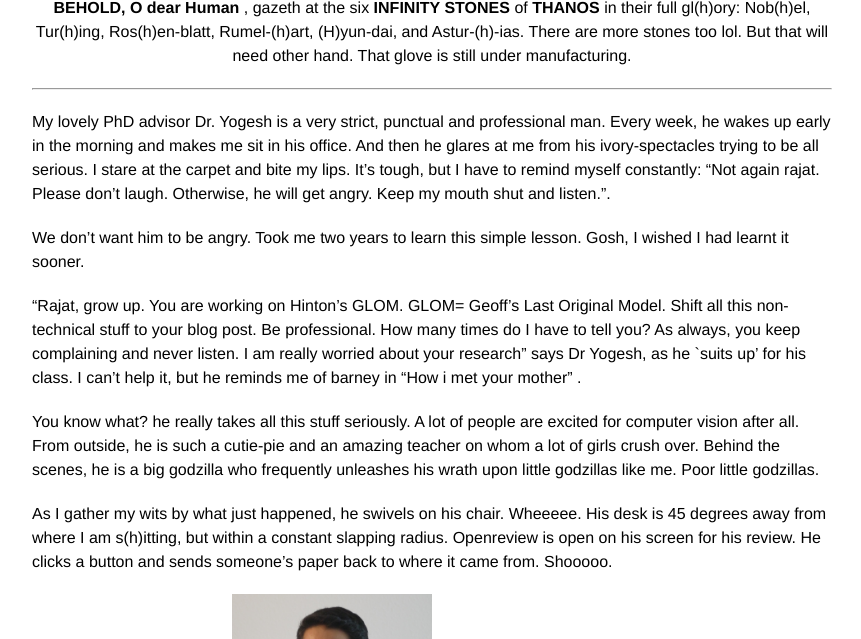
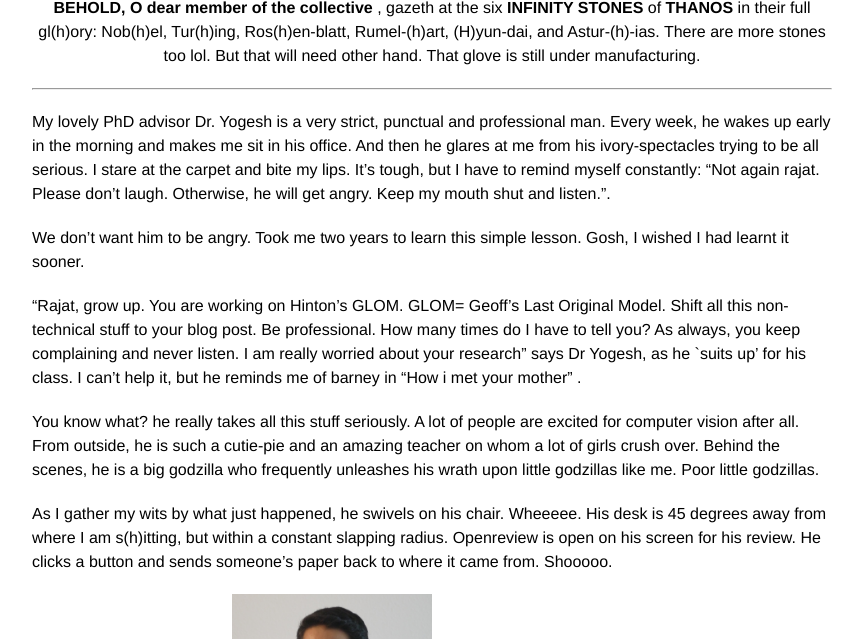
Before and after one commit to rajatmodi62/rajatmodi62.github.io, a Jekyll site: the page built from _posts/2024-10-26-hinton_apm.md, in a window 1280 px wide and 900 px high, scrolled down 2529 px, cut to the strip 261-900 px from the top of the window. Shown: the whole strip, without its empty margins (208-1069 px from the left). Built offline with Jekyll 4.4.1, drawn with Linux system fonts in a browser that asks for light colours; comment, search, counter and statistics services are not loaded.

Commit message:
soft link blog

```diff
--- a/_posts/2024-10-26-hinton_apm.md
+++ b/_posts/2024-10-26-hinton_apm.md
@@ -62,7 +62,7 @@ p.s. We have members from <b>(H)-Uber/s too</b>(cc Rosanne Liu, Jason Yosinski).
     <img class="img-fluid" src="{{ site.baseurl }}\assets\img\apm\infinity_stone.png" style="width: 50%; height: auto;"> <!-- Image width is 50% of its parent -->
 </div>
 <div class="caption" style="text-align: center;">
-    <b> BEHOLD, O dear Human </b>, gazeth at the six <b> INFINITY STONES</b> of <b>THANOS</b> in their full gl(h)ory: Nob(h)el, Tur(h)ing, Ros(h)en-blatt, Rumel-(h)art, (H)yun-dai, and Astur-(h)-ias. There are more stones too lol. But that will need other hand. That glove is still under manufacturing.
+    <b> BEHOLD, O dear member of the collective </b>, gazeth at the six <b> INFINITY STONES</b> of <b>THANOS</b> in their full gl(h)ory: Nob(h)el, Tur(h)ing, Ros(h)en-blatt, Rumel-(h)art, (H)yun-dai, and Astur-(h)-ias. There are more stones too lol. But that will need other hand. That glove is still under manufacturing.
 </div>
 <!-- And now, as even the stars spanning the cosmos <b> shall be forced to bear witness </b>  this grandiose-moment , under the sacred laws of academic-tradition spanning <b> millennia </b>, and the blessings of esteemed NeurIPS program committee, <b>(Me)mbers of the (ML)Collective</b> on this twenty eighth day of the month of october in the year 2024 of our humble lord <b>Jesus Christ</b>  hereby lay claim to  Yannic Kilcher’s <b>“(Me)-GLO-(MiL)-lennia”</b>. Member's locations can include any land, water, spaceships, and inside volcanoes too. May this claim forever rest <b>UNWAVERING, UNDILUTED and UNCHALLENGED </b>.
 
```
